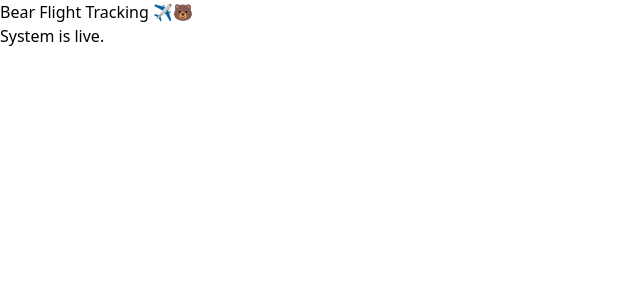
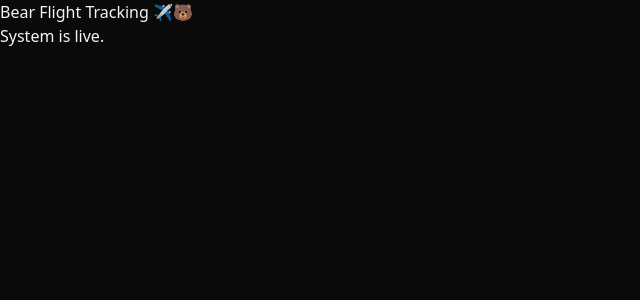
Before and after one commit to Reketino/Bear-Flights, a Next.js app: page / in a window 1280 px wide. Shown: the top 300 px of the page, without its empty margins (0-640 px from the left). Built offline with nearby package versions, Linux system fonts and the light colour scheme.

Commit message:
Made files for project & imported Supabase

```diff
--- a/src/app/layout.tsx
+++ b/src/app/layout.tsx
@@ -25,7 +25,14 @@ export default function RootLayout({
   return (
     <html lang="en">
       <body
-        className={`${geistSans.variable} ${geistMono.variable} antialiased`}
+        className={`
+          ${geistSans.variable}
+          ${geistMono.variable}
+          antialiased
+          min-h-screen
+          bg-neutral-950
+          text-neutral-100
+          `}
       >
         {children}
       </body>
--- a/src/lib/config/bygda.ts
+++ /dev/null
@@ -1,10 +0,0 @@
-
-// Coordinates for fetching flightdata
-export const BYGDA = {
-    name: "Sykkylven",
-    center: {
-        lat: 62.39324,
-        lon: 6.58026,
-    },
-    radiusKm: 50,
-  };
--- /dev/null
+++ b/src/lib/supabase.ts
@@ -0,0 +1,7 @@
+import { createClient } from "@supabase/supabase-js";
+
+
+export const supabase = createClient(
+    process.env.NEXT_PUBLIC_SUPABASE_URL!,
+    process.env.SUPABASE_SERVICE_ROLE_KEY!
+);
```
Also changed, not shown: src/app/flights/page.tsx (added), src/components/nav.tsx (added).
